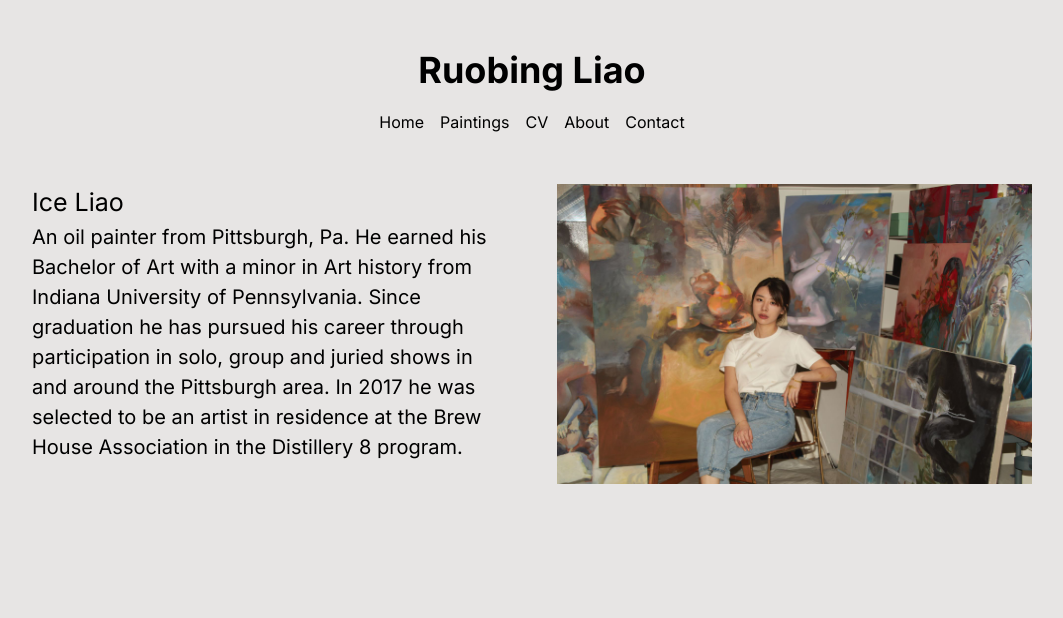
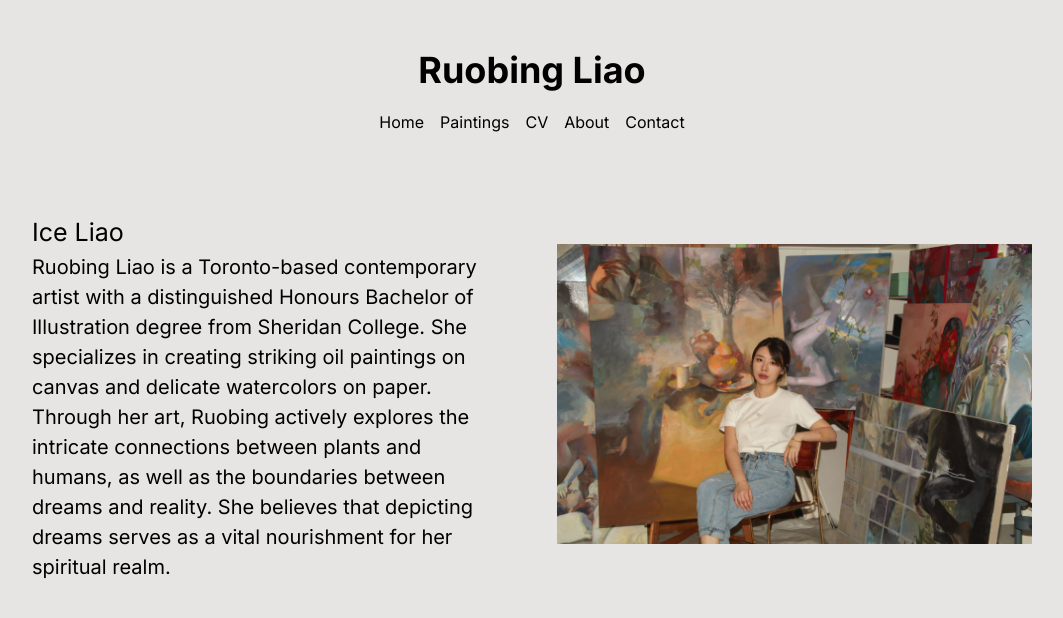
Before and after one commit to hezhu1996/ice-web, a Next.js app in the folder ice-homepage/: page /about in a window 1280 px wide. Shown: the top 618 px of the page, without its empty margins (108-1171 px from the left). Built offline with nearby package versions, Linux system fonts and the light colour scheme.

Commit message:
update About

```diff
--- a/ice-homepage/src/app/about/page.tsx
+++ b/ice-homepage/src/app/about/page.tsx
@@ -9,15 +9,10 @@ export default function About() {
         <div className="mr-[50px] flex flex-col h-[300px] w-3/5  text-[20px] text-black">
           <p className="text-[25px]">Ice Liao</p>
           <p>
-            An oil painter from Pittsburgh, Pa. He earned his Bachelor of Art
-            with a minor in Art history from Indiana University of Pennsylvania.
-            Since graduation he has pursued his career through participation in
-            solo, group and juried shows in and around the Pittsburgh area. In
-            2017 he was selected to be an artist in residence at the Brew House
-            Association in the Distillery 8 program.{" "}
+          Ruobing Liao is a Toronto-based contemporary artist with a distinguished Honours Bachelor of Illustration degree from Sheridan College. She specializes in creating striking oil paintings on canvas and delicate watercolors on paper. Through her art, Ruobing actively explores the intricate connections between plants and humans, as well as the boundaries between dreams and reality. She believes that depicting dreams serves as a vital nourishment for her spiritual realm.{" "}
           </p>
         </div>
-        <div className="relative h-[300px] w-3/5">
+        <div className="relative h-[300px] w-3/5 mt-[60px]">
           <Image src={"/ice1.jpg"} alt="test" layout="fill"  />
         </div>
       </div>
```
